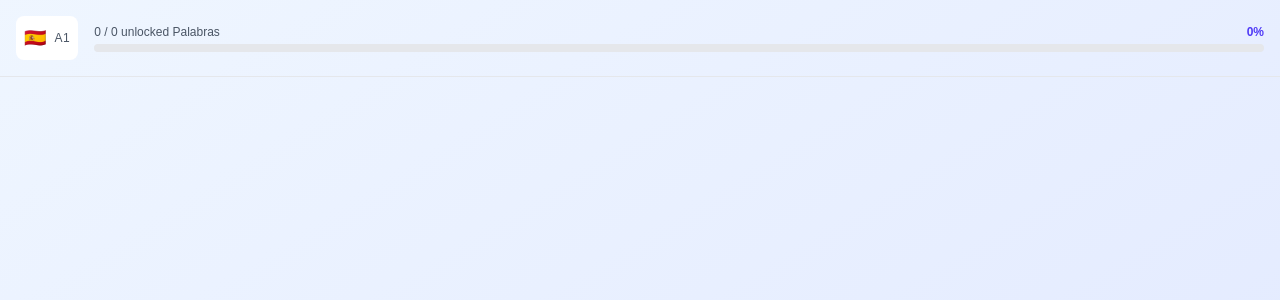
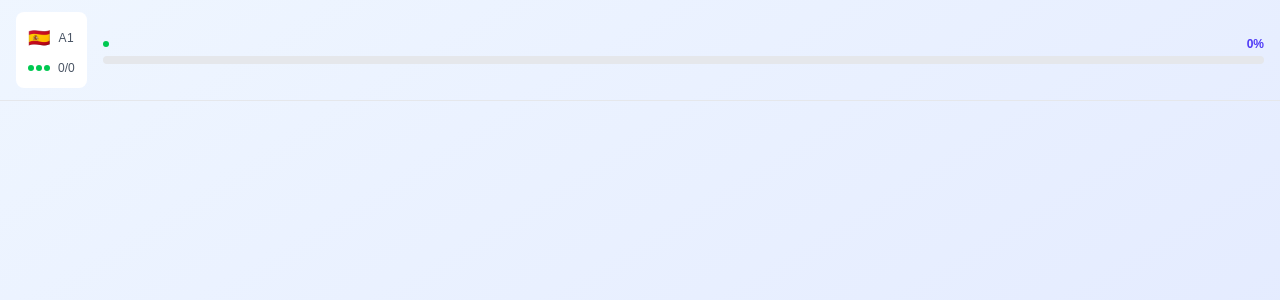
Before and after one commit to ASudre/vocab-translator, a Next.js app: page /en in a window 1280 px wide. Shown: the top 300 px of the page. Built offline with nearby package versions, Linux system fonts and the light colour scheme.

Commit message:
feat: ui cleaner for dots stats

```diff
--- a/app/[locale]/components/ProgressBar.tsx
+++ b/app/[locale]/components/ProgressBar.tsx
@@ -1,5 +1,3 @@
-import { useTranslations } from "next-intl";
-
 interface ProgressBarProps {
   masteryStats: {
     total: number;
@@ -9,12 +7,10 @@ interface ProgressBarProps {
 }
 
 export function ProgressBar({ masteryStats }: ProgressBarProps) {
-  const t = useTranslations('ProgressBar');
-  return (<>
+  return (
+    <div className="flex-1">
       <div className="flex justify-between items-center mb-1">
-      <span className="text-xs font-medium text-gray-600 dark:text-gray-400">
-        {masteryStats.mastered} / {masteryStats.total} {t('unlocked')}
-      </span>
+        <span className="w-1.5 h-1.5 rounded-full bg-green-500"></span>
         <span className="text-xs font-bold text-indigo-600 dark:text-indigo-400">
           {masteryStats.percentage}%
         </span>
@@ -25,6 +21,6 @@ export function ProgressBar({ masteryStats }: ProgressBarProps) {
           style={{ width: `${masteryStats.percentage}%` }}
         />
       </div>
-  </>
+    </div>
   );
 }
--- a/app/[locale]/components/TopBar.tsx
+++ b/app/[locale]/components/TopBar.tsx
@@ -11,15 +11,27 @@ interface TopBarProps {
 export function TopBar({ masteryStats }: TopBarProps) {
   return (
     <div className="w-full border-b border-gray-200 dark:border-gray-700">
-      <div className="container mx-auto">
-        <div className="flex items-center justify-start rounded-xl p-4">
-          <div className="flex items-center gap-2 bg-white dark:bg-gray-800 rounded-lg p-2">
-            <span className="text-lg">🇪🇸</span>
-            <span className="text-xs font-medium text-gray-600 dark:text-gray-400 uppercase tracking-wider">
-              A1
-            </span>
+      <div className="container mx-auto px-4 py-3">
+        <div className="flex items-center gap-4">
+          <div className="bg-white dark:bg-gray-800 rounded-lg p-3">
+            <div className="flex items-center gap-2 mb-2">
+              <span className="text-lg">🇪🇸</span>
+              <span className="text-xs font-medium text-gray-600 dark:text-gray-400 uppercase tracking-wider">
+                A1
+              </span>
+            </div>
+            <div className="flex items-center gap-2">
+              <div className="flex gap-0.5">
+                <span className="w-1.5 h-1.5 rounded-full bg-green-500"></span>
+                <span className="w-1.5 h-1.5 rounded-full bg-green-500"></span>
+                <span className="w-1.5 h-1.5 rounded-full bg-green-500"></span>
+              </div>
+              <span className="text-xs font-medium text-gray-600 dark:text-gray-400">
+                {masteryStats.mastered}/{masteryStats.total}
+              </span>
+            </div>
           </div>
-          <div className="flex-1 pl-4">
+          <div className="flex-1">
             <ProgressBar masteryStats={masteryStats} />
           </div>
         </div>
```
Lines whose indentation alone changed are shown as unchanged.
